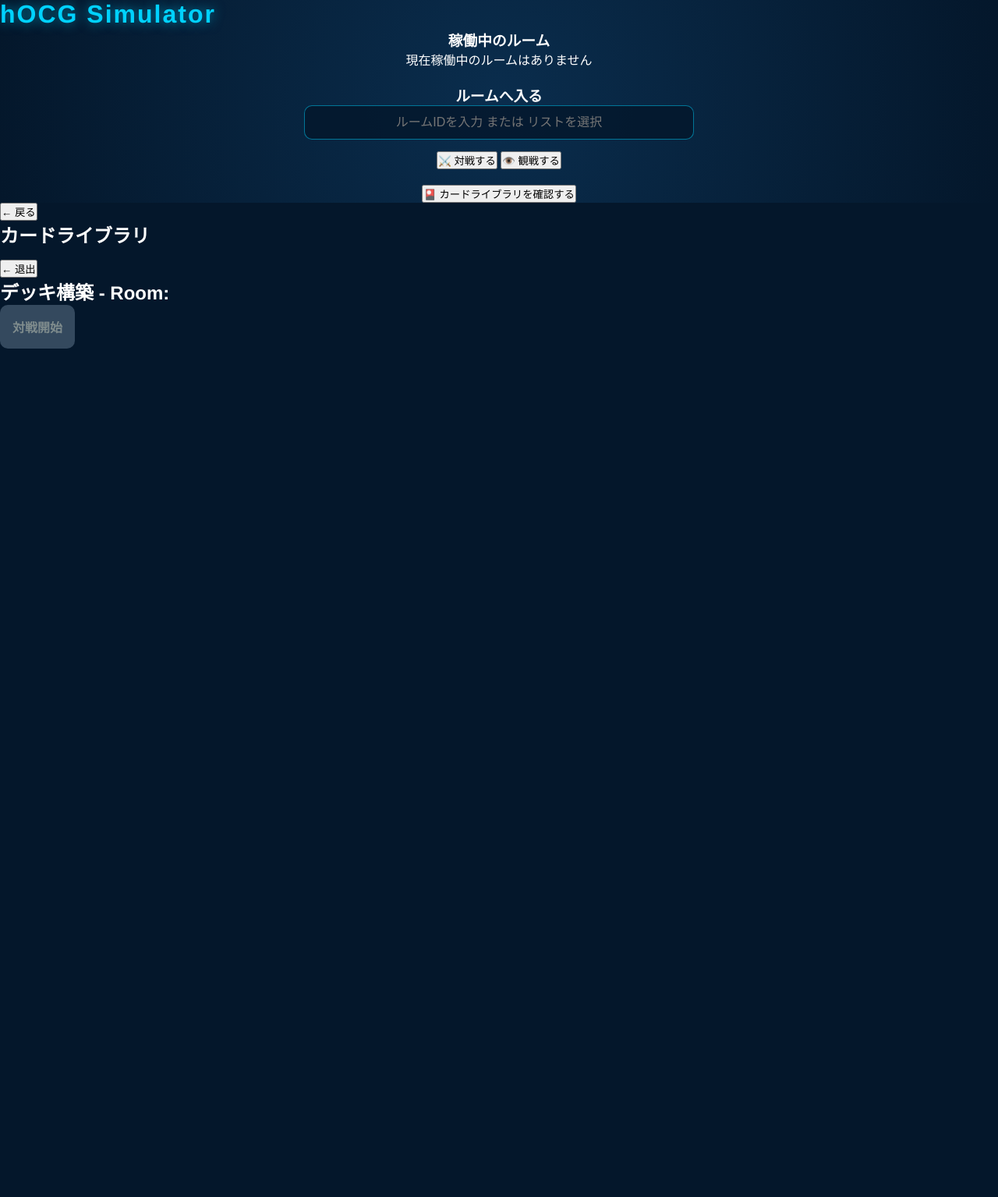
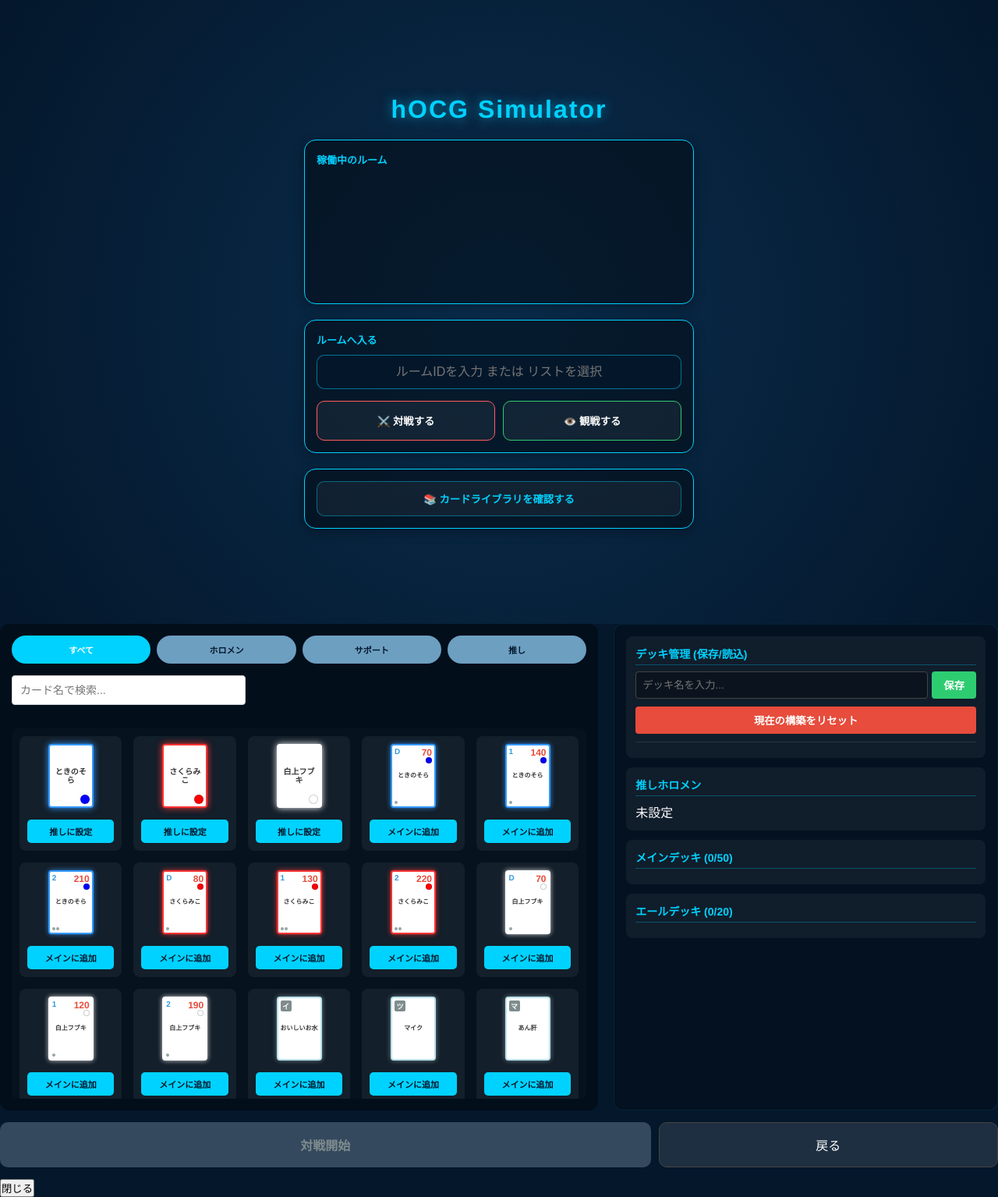
Before and after one commit to noarei0410-commits/card_test02, a website: page public/index.html in a window 1280 px wide. Shown: the whole page at 78% size. Before the commit the page ends 1071 px from the top, so only its background shows below. Drawn offline with nearby package versions, Linux system fonts and the light colour scheme; no server answers.

Commit message:
Update index.html

```diff
--- a/public/index.html
+++ b/public/index.html
@@ -2,73 +2,169 @@
 <html lang="ja">
 <head>
     <meta charset="UTF-8">
-    <title>hOCG Simulator</title>
+    <meta name="viewport" content="width=device-width, initial-scale=1.0, maximum-scale=1.0, user-scalable=no">
+    <title>hololive OCG Simulator</title>
     <link rel="stylesheet" href="css/base.css">
     <link rel="stylesheet" href="css/hub.css">
     <link rel="stylesheet" href="css/builder.css">
     <link rel="stylesheet" href="css/field.css">
     <link rel="stylesheet" href="css/holomen.css">
+    <link rel="stylesheet" href="css/oshi.css">
+    <link rel="stylesheet" href="css/ayle.css">
     <link rel="stylesheet" href="css/support.css">
 </head>
 <body>
-    <div id="app">
-        <section id="hub-page">
+
+    <div id="hub-page" class="full-page" style="display: flex;">
+        <div class="hub-container">
             <h1 class="hub-title">hOCG Simulator</h1>
-
-            <div class="hub-container">
-                <div class="hub-box">
-                    <h3 class="hub-label">稼働中のルーム</h3>
-                    <div id="roomList" class="room-list-area">
-                        <p class="empty-msg">現在稼働中のルームはありません</p>
+            <div class="room-list-container">
+                <span class="section-label">稼働中のルーム</span>
+                <div id="roomList" class="room-list"></div>
+            </div>
+            <div class="hub-form-container">
+                <span class="section-label">ルームへ入る</span>
+                <input type="text" id="roomIdInput" placeholder="ルームIDを入力 または リストを選択">
+                <div class="hub-join-btns">
+                    <button id="joinPlayerBtn" class="hub-btn player-btn">⚔️ 対戦する</button>
+                    <button id="joinSpectatorBtn" class="hub-btn spectator-btn">👁️ 観戦する</button>
+                </div>
+            </div>
+            <div class="hub-extra-container">
+                <button class="btn-library-item" onclick="showPage('card-list-page')">📚 カードライブラリを確認する</button>
+            </div>
         </div>
     </div>
 
-                <div class="hub-box">
-                    <h3 class="hub-label">ルームへ入る</h3>
-                    <input type="text" id="roomIdInput" class="hub-input" placeholder="ルームIDを入力 または リストを選択">
-                    <div class="hub-btn-row">
-                        <button class="btn-battle" onclick="joinRoom('player')">⚔️ 対戦する</button>
-                        <button class="btn-spectate" onclick="joinRoom('spectator')">👁️ 観戦する</button>
+    <div id="setup-modal" class="full-page">
+        <div class="modal-content">
+            <div class="builder-layout">
+                <div class="card-library">
+                    <div class="filter-tabs">
+                        <button class="filter-tab active" onclick="setLibraryFilter('all')">すべて</button>
+                        <button class="filter-tab" onclick="setLibraryFilter('holomen')">ホロメン</button>
+                        <button class="filter-tab" onclick="setLibraryFilter('support')">サポート</button>
+                        <button class="filter-tab" onclick="setLibraryFilter('oshi')">推し</button>
+                    </div>
+                    <input type="text" id="searchInput" placeholder="カード名で検索..." oninput="handleBuilderSearch()">
+                    <div id="libraryList"></div>
+                </div>
+
+                <div class="deck-lists-container">
+                    <div class="deck-section">
+                        <div class="section-header">デッキ管理 (保存/読込)</div>
+                        <div style="display: flex; gap: 5px; margin-bottom: 10px;">
+                            <input type="text" id="deckTitleInput" placeholder="デッキ名を入力..."
+                                   style="flex: 1; padding: 8px; border-radius: 4px; border: 1px solid #444; background: rgba(0,0,0,0.3); color: #fff;">
+                            <button onclick="saveCurrentDeckWithTitle()"
+                                    style="padding: 8px 15px; background: #2ecc71; color: white; border: none; border-radius: 4px; cursor: pointer; font-weight: bold;">保存</button>
+                        </div>
+                        <button onclick="resetDeck()"
+                                style="width: 100%; padding: 8px; background: #e74c3c; color: white; border: none; border-radius: 4px; cursor: pointer; font-weight: bold; margin-bottom: 10px;">
+                            現在の構築をリセット
+                        </button>
+                        <div id="savedDecksList" style="max-height: 150px; overflow-y: auto; border-top: 1px solid rgba(255,255,255,0.1); padding-top: 8px;">
                             </div>
                     </div>
 
-                <div class="hub-box">
-                    <button class="btn-library-full" onclick="showPage('library-page')">🎴 カードライブラリを確認する</button>
+                    <div class="deck-section">
+                        <div class="section-header">推しホロメン</div>
+                        <div id="oshiSummary">未設定</div>
+                    </div>
+                    <div class="deck-section">
+                        <div class="section-header">メインデッキ (<span id="mainBuildCount">0</span>/50)</div>
+                        <div id="mainDeckSummary"></div>
+                    </div>
+                    <div class="deck-section">
+                        <div class="section-header">エールデッキ (<span id="cheerBuildCount">0</span>/20)</div>
+                        <div id="cheerDeckSummary"></div>
                     </div>
                 </div>
-        </section>
+            </div>
+            <div class="builder-footer">
+                <button id="startGameBtn" disabled>対戦開始</button>
+                <button onclick="location.reload()" class="btn-cancel">戻る</button>
+            </div>
+        </div>
+    </div>
 
-        <section id="library-page">
-            <div class="page-header">
-                <button class="btn-back" onclick="showPage('hub-page')">← 戻る</button>
-                <h2>カードライブラリ</h2>
+    <div id="card-list-page" class="full-page">
+        <div class="modal-content">
+            <div class="library-header">
+                <button onclick="showPage('hub-page')" class="top-back-btn">← トップへ戻る</button>
             </div>
             <div class="filter-bar">
+                <button class="filter-btn active" onclick="filterGlobalLibrary('all')">すべて</button>
+                <button class="filter-btn" onclick="filterGlobalLibrary('oshi')">推しホロメン</button>
+                <button class="filter-btn" onclick="filterGlobalLibrary('holomen')">ホロメン</button>
+                <button class="filter-btn" onclick="filterGlobalLibrary('support')">サポート</button>
+                <button class="filter-btn" onclick="filterGlobalLibrary('ayle')">エール</button>
             </div>
-            <div id="fullLibraryList" class="library-grid-view"></div>
-        </section>
+            <div class="search-bar-container">
+                <input type="text" id="globalSearchInput" placeholder="カード名で検索..." oninput="handleGlobalSearch(this.value)">
+            </div>
+            <div id="global-card-grid" class="card-grid"></div>
+        </div>
+    </div>
 
-        <section id="builder-page">
-            <div class="page-header">
-                <button class="btn-back" onclick="showPage('hub-page')">← 退出</button>
-                <h2>デッキ構築 - Room: <span id="display-room-id"></span></h2>
-                <button id="startGameBtn" class="btn-start" onclick="submitDeck()" disabled>対戦開始</button>
+    <div id="ui-layer">
+        <div id="room-info">Room: -</div>
+        <div class="deck-counts">Main: <span id="mainCount">0</span> | Cheer: <span id="cheerCount">0</span></div>
+        <button onclick="openArchive()" class="btn-archive">Archive</button>
     </div>
-            <div class="builder-layout">
-                <div id="builderLibrary" class="builder-library-area"></div>
-                <div id="builderDeck" class="builder-deck-area"></div>
+
+    <div id="field-container">
+        <div id="field">
+            <div class="field-left-area">
+                <div id="life-zone" class="zone life-zone-vertical">ライフ</div>
+                <div id="cheer-deck-zone" class="zone deck-zone">エール</div>
             </div>
-        </section>
+            <div class="field-center-top">
+                <div id="collab" class="zone">コラボ</div>
+                <div id="center" class="zone">センター</div>
+                <div id="oshi" class="zone">推し</div>
+            </div>
+            <div class="field-right-top">
+                <div id="holopower" class="zone">ホロパワー</div>
+            </div>
+            <div class="field-back-stage">
+                <div class="back-slots-container">
+                    <div id="back1" class="zone"></div>
+                    <div id="back2" class="zone"></div>
+                    <div id="back3" class="zone"></div>
+                    <div id="back4" class="zone"></div>
+                    <div id="back5" class="zone"></div>
+                </div>
+            </div>
+            <div class="field-right-bottom">
+                <div id="main-deck-zone" class="zone deck-zone">デッキ</div>
+                <div id="archive" class="zone">アーカイブ</div>
+            </div>
+        </div>
+    </div>
 
-        <div id="ui-layer">...</div>
-        <main id="field-container">...</main>
-        <div id="hand-container">...</div>
+    <div id="hand-container"><div id="hand"></div></div>
+
+    <div id="zoom-modal">
+        <div id="zoom-outer" class="zoom-outer-container">
+            <div class="zoom-content-inner"></div>
+        </div>
+    </div>
+    <div id="deck-inspection-modal" class="full-page">
+        <div class="modal-content room-content" style="width: 80vw; max-width: 900px;">
+            <h2 id="inspection-title" style="color: #00d2ff; margin-bottom: 15px;"></h2>
+            <div id="deck-card-grid" class="card-grid"></div>
+            <button onclick="closeDeckInspection()" class="btn-modal-close">閉じる</button>
+        </div>
     </div>
 
     <script src="/socket.io/socket.io.js"></script>
+    <script src="js/constants.js"></script>
+    <script src="js/game-logic.js"></script>
     <script src="js/ui-manager.js"></script>
+    <script src="js/hub-manager.js"></script>
     <script src="js/deck-builder.js"></script>
-    <script src="js/game-logic.js"></script>
     <script src="js/socket-handler.js"></script>
+    <script src="js/main.js"></script>
 </body>
 </html>
```
Lines whose indentation alone changed are shown as unchanged.
